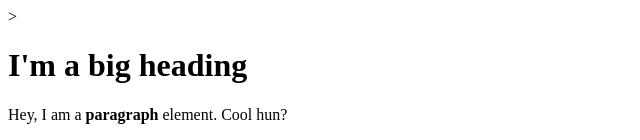
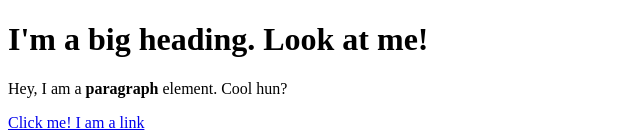
Before and after one commit to Kirholley/Cartoon-Hero-, a plain HTML site: page test.html in a window 1280 px wide. Shown: the top 140 px of the page, without its empty margins (0-640 px from the left). Drawn offline with Linux system fonts and the light colour scheme.

Commit message:
text edits-1

```diff
--- a/test.html
+++ b/test.html
@@ -1,10 +1,10 @@
 <!DOCTYPE HTML>
 <html>
-<head>>
+<head>
 	<title>Test Page</title>
 </head>
 <body>
-	<h1> I'm a big heading</h1>
+	<h1> I'm a big heading. Look at me!</h1>
 	<p>Hey, I am a <b>paragraph</b> element. Cool hun?</p>
 	<a href="https://www.google.com/" target="_blank" title="Let's go to goggle">Click me! I am a link</a>
 	<p>My name is:<br>
```
